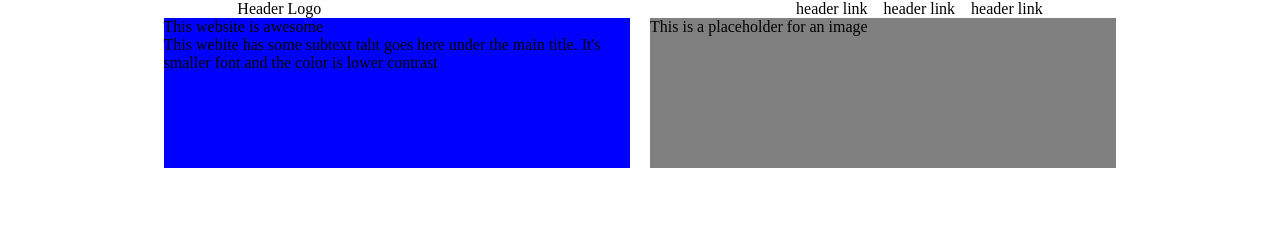
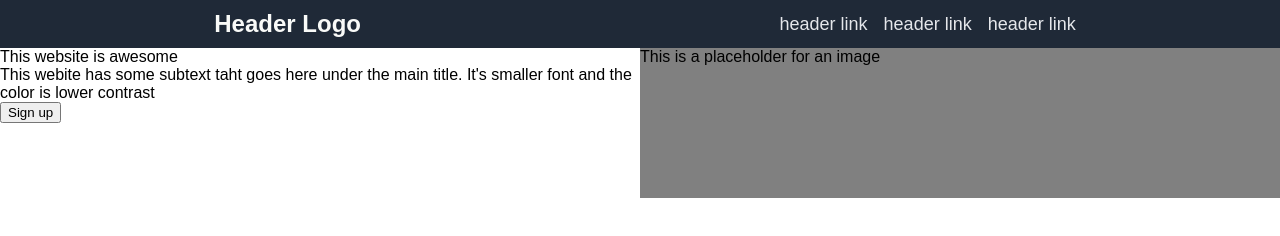
Before and after one commit to jostinj-n/landing-page, a plain HTML site: page index.html in a window 1280 px wide. Drawn offline with Linux system fonts and the light colour scheme.

Commit message:
Style the header to match wireframe

```diff
--- a/index.html
+++ b/index.html
@@ -8,7 +8,7 @@
 </head>
 <body>
     <div class="header">
-        <p>Header Logo</p>
+        <p id="header-logo">Header Logo</p>
         <ul>
             <li>header link</li>
             <li>header link</li>
@@ -16,15 +16,14 @@
         </ul>
     </div>
     <div class="hero">
-        <div class="hero-container">
             <div class="hero-text">
                 This website is awesome
                 <p>This webite has some subtext taht goes here under the main title. It's smaller font and the color is lower contrast</p>
+                <button>Sign up</button>
             </div>
             <div class="hero-img">
                 This is a placeholder for an image
             </div>
-        </div>
     </div>
 </body>
 </html>
--- a/style.css
+++ b/style.css
@@ -1,6 +1,7 @@
 body,html{
     margin: 0;
     padding: 0;
+    font-family: sans-serif;
 }
 
 p,ul{
@@ -12,17 +13,25 @@ p,ul{
 .header{
     display: flex;
     justify-content: space-around;
+    background-color: #1F2937;
+    align-items: center;
+}
+
+#header-logo{
+    font-size: 24px;
+    color: #f9faf8;
+    font-weight: 900;
+    padding: 10px
 }
 
 .header ul{
     display: flex;
     gap: 16px;
+    font-size: 18px;
+    color: #e5e7eb;
 }
 
-.hero-container{
-    display: flex;
-    column-gap: 20px;
-}
+
 
 .hero{
     display: flex;
@@ -37,7 +46,3 @@ p,ul{
     height: 150px;
     background-color: grey;
 }
-
-.hero-text{
-    background-color: blue;
-}
```
